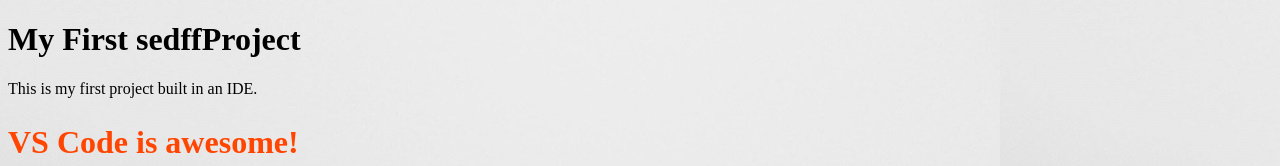
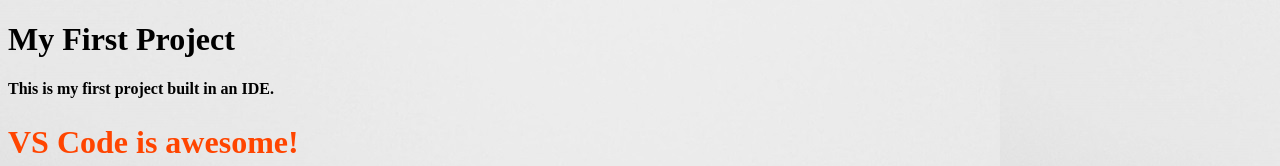
Before and after one commit to FrankiePB95/my-first-project, a plain HTML site: page index.html in a window 1280 px wide. Shown: the top 166 px of the page. Drawn offline with Linux system fonts and the light colour scheme.

Commit message:
Add document title and styled paragraph elements

```diff
--- a/assets/css/styles.css
+++ b/assets/css/styles.css
@@ -20,3 +20,11 @@
     font-size: 2rem;
     text-align: left;
 }
+
+/* p {
+    font-weight: bold;
+} */
+
+p {
+    font-weight: bold;
+}
--- a/index.html
+++ b/index.html
@@ -3,11 +3,11 @@
 <head>
     <meta charset="UTF-8">
     <meta name="viewport" content="width=device-width, initial-scale=1.0">
-    <title>Document</title>
+    <title>My First Project</title>
     <link rel="stylesheet" href="assets/css/styles.css">
 </head>
 <body>
-    <h1>My First sedffProject</h1>
+    <h1>My First Project</h1>
     <p>This is my first project built in an IDE.</p>
     <h2>VS Code is awesome!</h2>
     <img src="assets/images/01-02-02_ci-logo.png" alt="Code Institute Logo"/>
```
